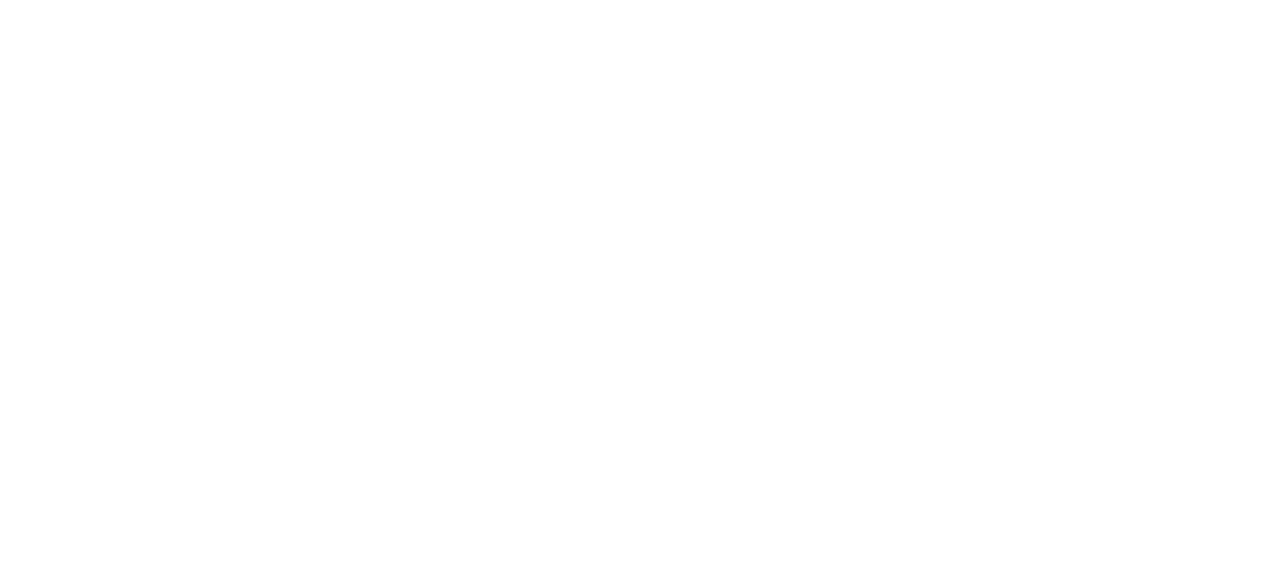
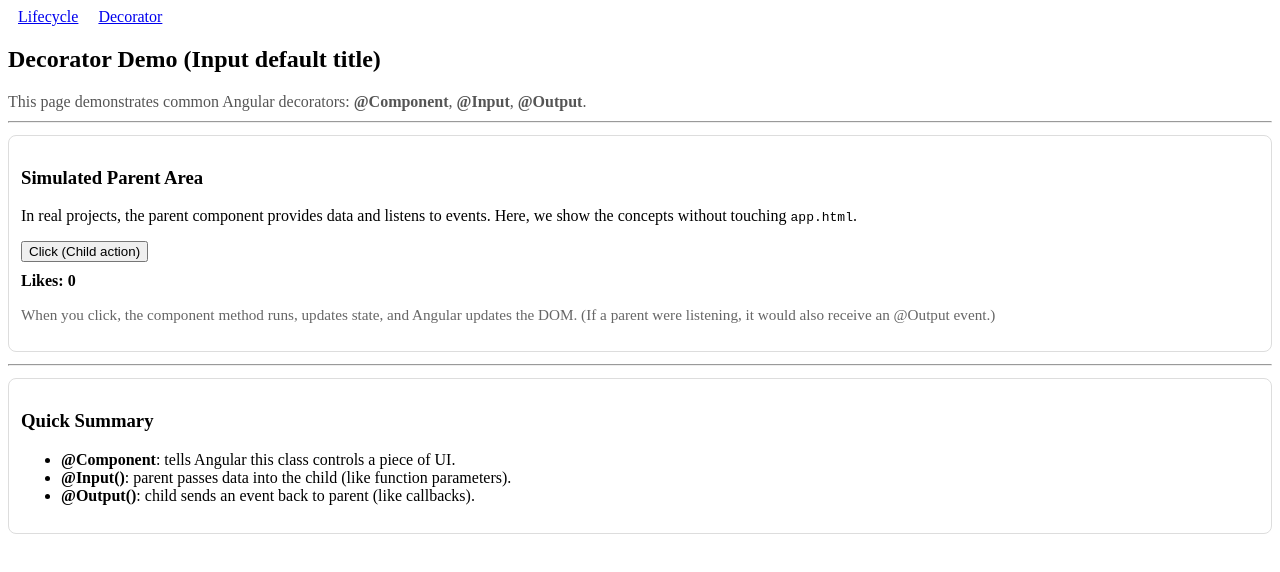
Before and after one commit to Jac3ie/Frontend-TechStack-Learning, an Angular app in the folder angular-coursera-demo/: page /decorator in a window 1280 px wide. Before the commit this address led to /. Shown: the top 572 px of the page. Built offline with nearby package versions, Linux system fonts and the light colour scheme.

Commit message:
Used a centralized app.html and app.ts to put isolated demo component; Added decorator component demo about three components; GPT generate comment to later comming back review.

```diff
--- a/angular-coursera-demo/src/app/app.css
+++ b/angular-coursera-demo/src/app/app.css
@@ -0,0 +1,3 @@
+a {
+    margin: 10px;
+}
--- a/angular-coursera-demo/src/app/app.html
+++ b/angular-coursera-demo/src/app/app.html
@@ -1 +1,6 @@
+<nav class="nav">
+  <a routerLink="/lifecycle" routerLinkActive="active">Lifecycle</a>
+  <a routerLink="/decorator" routerLinkActive="active">Decorator</a>
+</nav>
+
 <router-outlet></router-outlet>
--- a/angular-coursera-demo/src/app/app.ts
+++ b/angular-coursera-demo/src/app/app.ts
@@ -1,12 +1,13 @@
 import { Component, signal } from '@angular/core';
-import { RouterOutlet } from '@angular/router';
+import { RouterOutlet, RouterLink, RouterLinkActive } from '@angular/router';
 
 @Component({
   selector: 'app-root',
-  imports: [RouterOutlet],
+  standalone: true,
+  imports: [RouterOutlet, RouterLink, RouterLinkActive],
   templateUrl: './app.html',
-  styleUrl: './app.css'
+  styleUrl: './app.css',
 })
 export class App {
-  protected readonly title = signal('angular-coursera-demo');
+  title = signal('angular-coursera-demo');
 }
--- /dev/null
+++ b/angular-coursera-demo/src/app/decorator/decorator.css
@@ -0,0 +1,22 @@
+.hint {
+  color: #555;
+  margin-bottom: 10px;
+}
+
+.box {
+  border: 1px solid #ddd;
+  padding: 12px;
+  border-radius: 8px;
+  margin: 12px 0;
+}
+
+.result {
+  margin-top: 10px;
+  font-weight: bold;
+}
+
+.note {
+  margin-top: 6px;
+  color: #666;
+  font-size: 0.95rem;
+}
--- /dev/null
+++ b/angular-coursera-demo/src/app/decorator/decorator.html
@@ -0,0 +1,58 @@
+<!--
+  This template is ONLY shown when you navigate to /decorator (routing isolation).
+  app.html is shared across all routes, so we do NOT put parent-child demos in app.html.
+-->
+
+<h2>{{ title }}</h2>
+
+<p class="hint">
+  This page demonstrates common Angular decorators:
+  <b>@Component</b>, <b>@Input</b>, <b>@Output</b>.
+</p>
+
+<hr />
+
+<!--
+  "Parent area" (simulated):
+  Normally, parent->child means:
+    Parent template: <app-child [data]="x" (event)="handler($event)"></app-child>
+
+  But for your learning project, keep app.html clean.
+  So we demonstrate the idea inside this routed page:
+-->
+
+<section class="box">
+  <h3>Simulated Parent Area</h3>
+  <p>
+    In real projects, the parent component provides data and listens to events.
+    Here, we show the concepts without touching <code>app.html</code>.
+  </p>
+
+  <!--
+    Output demo:
+    In a true parent, you'd bind: (liked)="onLiked($event)"
+    Because we are inside one component file right now, we will just show the
+    "child action" and display the result locally.
+  -->
+  <button (click)="onLikeClick()">Click (Child action)</button>
+
+  <p class="result">
+    Likes: {{ likesCount }}
+  </p>
+
+  <p class="note">
+    When you click, the component method runs, updates state, and Angular updates the DOM.
+    (If a parent were listening, it would also receive an @Output event.)
+  </p>
+</section>
+
+<hr />
+
+<section class="box">
+  <h3>Quick Summary</h3>
+  <ul>
+    <li><b>@Component</b>: tells Angular this class controls a piece of UI.</li>
+    <li><b>@Input()</b>: parent passes data into the child (like function parameters).</li>
+    <li><b>@Output()</b>: child sends an event back to parent (like callbacks).</li>
+  </ul>
+</section>
--- /dev/null
+++ b/angular-coursera-demo/src/app/decorator/decorator.ts
@@ -0,0 +1,64 @@
+import { Component, Input, Output, EventEmitter } from '@angular/core';
+
+/**
+ * Decorator Demo Component (standalone)
+ *
+ * What is a "decorator" in Angular/TypeScript?
+ * - A decorator is a special annotation (starts with @) that "adds metadata"
+ *   or behavior to a class / property / method / parameter.
+ *
+ * In this file we show 3 very common Angular decorators:
+ * 1) @Component  (class decorator)  -> tells Angular "this class is a UI component"
+ * 2) @Input      (property decorator)-> allow parent to pass data into this component
+ * 3) @Output     (property decorator)-> allow this component to send events to parent
+ *
+ * Important:
+ * - This component is "isolated" by routing.
+ * - app.html is shared globally, so parent->child examples should be done
+ *   inside THIS component's template (decorator.html), not in app.html.
+ */
+
+@Component({
+  selector: 'app-decorator',
+  standalone: true,
+  // imports is empty because we are only using basic HTML here.
+  // (If later you use Angular directives/pipes, you may add them here.)
+  imports: [],
+  templateUrl: './decorator.html',
+  styleUrl: './decorator.css',
+})
+export class Decorator {
+  // ----------------------------
+  // @Input: data comes FROM parent (who uses <app-decorator ...>)
+  // In our case, the "parent" is not app.html. We will create a local parent
+  // area inside decorator.html that renders a child component example.
+  // For now we keep @Input to demonstrate the syntax and concept.
+  // ----------------------------
+
+  // {{ title }} 匹配的是 组件类里的同名属性；@Input() 只是让这个属性可以从父组件被绑定/覆盖，不影响模板读取它的方式。
+  @Input() title = 'Decorator Demo (Input default title)';
+
+  // ----------------------------
+  // @Output: event goes TO parent
+  // Parent can listen like: (liked)="onLiked($event)"
+  // We'll demonstrate the event in decorator.html.
+  // ----------------------------
+  @Output() liked = new EventEmitter<string>();
+
+  // internal state (normal class field, not a decorator)
+  likesCount = 0;
+
+  onLikeClick() {
+    this.likesCount++;
+
+    // emit an event message to parent (if any parent is listening)
+    this.liked.emit(`Child says: Thanks! Total likes = ${this.likesCount}`);
+  }
+}
+
+/**
+ * NOTE:
+ * In a real app, @Input/@Output shine when one component is nested inside another.
+ * Since app.html is shared and should stay clean, we will simulate parent->child
+ * INSIDE decorator.html by creating a small "parent area" there.
+ */
```
Also changed, not shown: angular-coursera-demo/src/app/app.routes.ts (+5 -2 lines), 1 other file (tests, documents, lock files or other folders).
